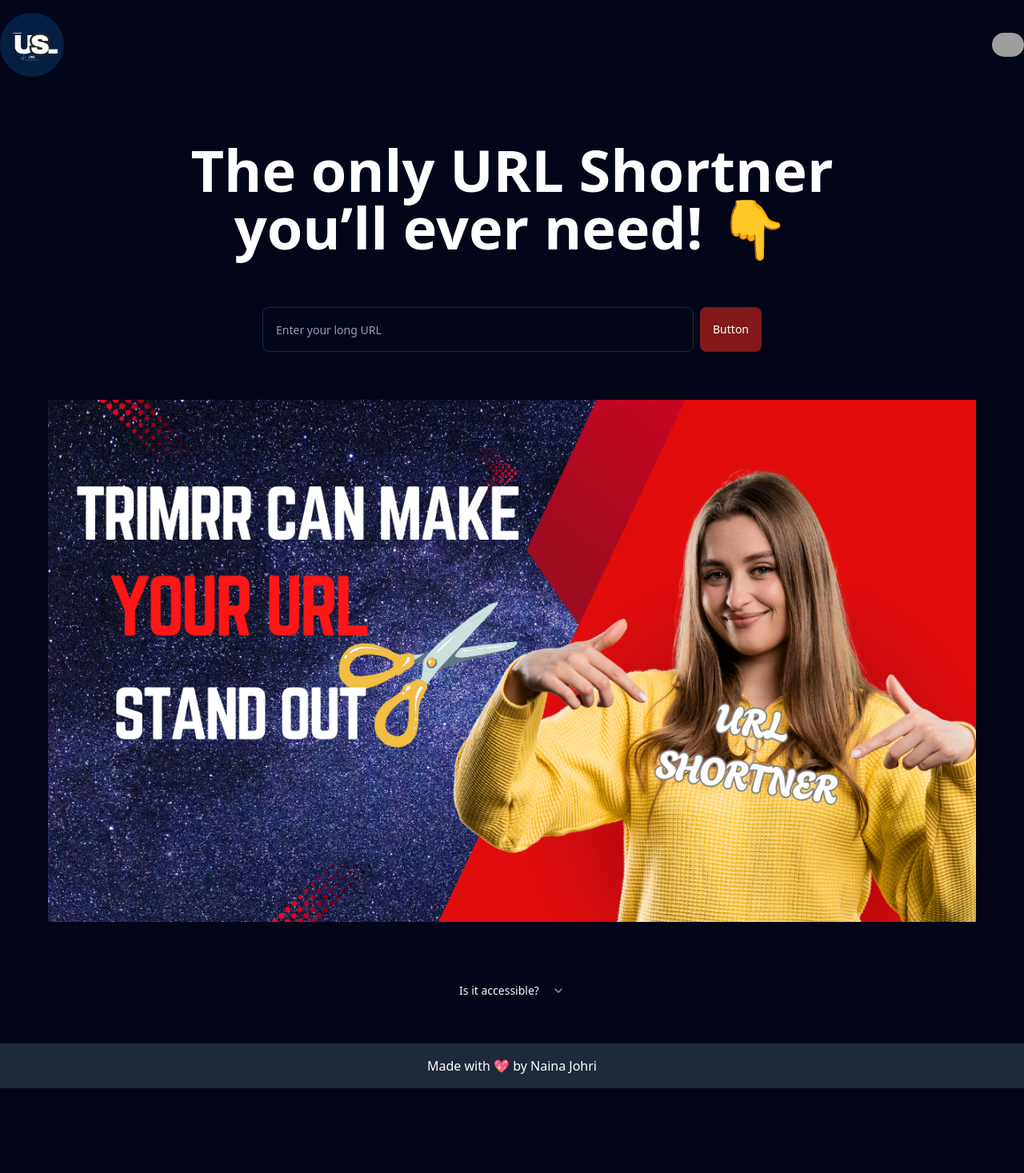
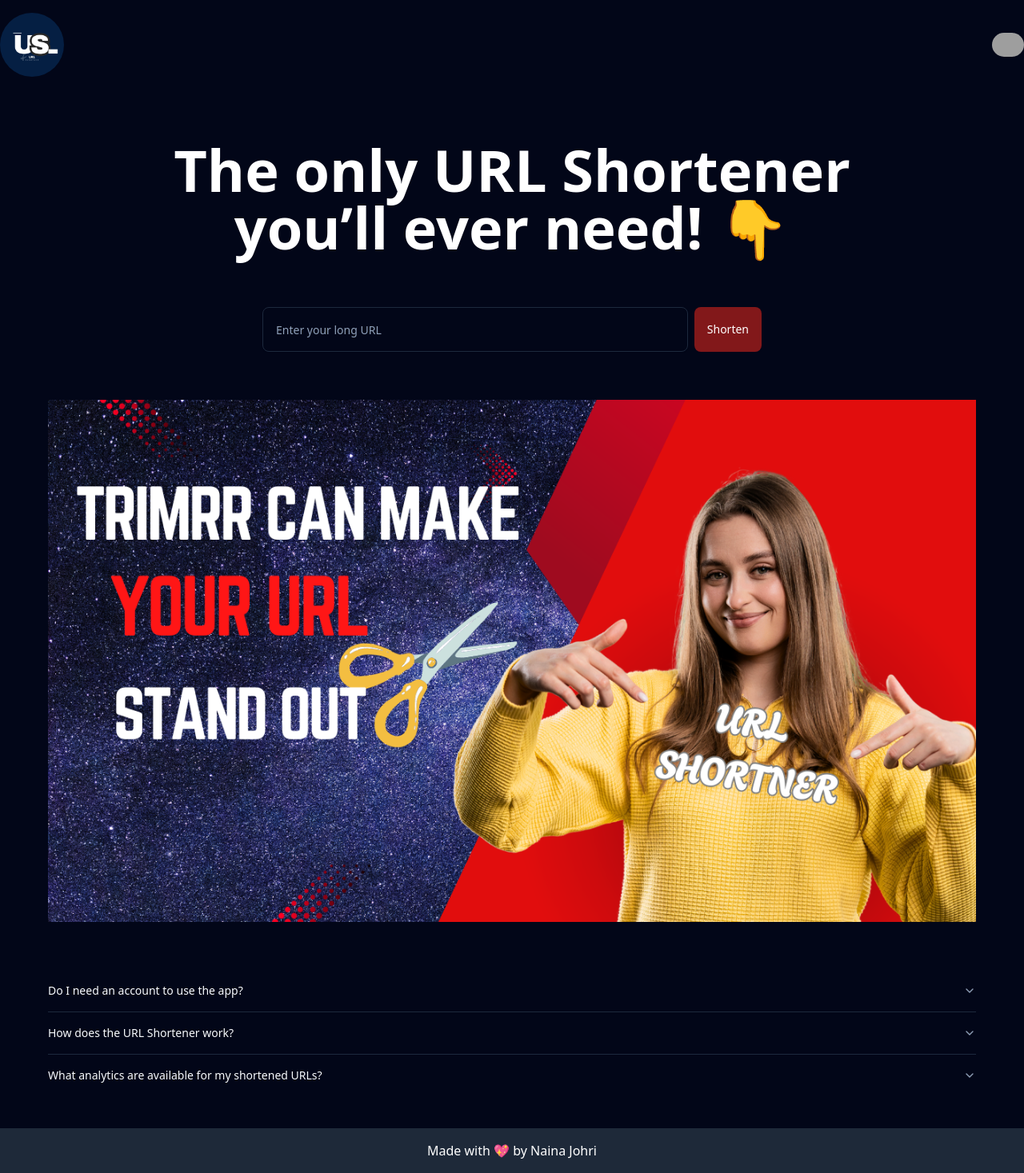
Before and after one commit to nainajohri95/urlshortener, a React (Vite) app: page / in a window 1280 px wide. Shown: the whole page at 80% size. Before the commit the page ends 1361 px from the top, so only its background shows below. Built offline with nearby package versions, Linux system fonts and the light colour scheme; grey boxes are pictures that could not be loaded.

Commit message:
changes made in landing page

```diff
--- a/src/pages/landing.tsx
+++ b/src/pages/landing.tsx
@@ -1,36 +1,55 @@
-import React from 'react'
-import banner from '../assets/banner.png'
-import { Input } from '@/components/ui/input'
-import { Button } from '@/components/ui/button'
+import React from 'react';
+import banner from '../assets/banner.png';
+import { Input } from '@/components/ui/input';
+import { Button } from '@/components/ui/button';
 import {
   Accordion,
   AccordionContent,
   AccordionItem,
   AccordionTrigger,
-} from "@/components/ui/accordion"
-
+} from "@/components/ui/accordion";
 
 const Landing = () => {
   return (
-    <div className='flex flex-col items-center'>
-      <h2 className='my-10 sm:my-16 text-4xl lg:text-7xl text-center justify-center text-white text-center font-extrabold'>The only URL Shortner <br /> you&rsquo;ll ever need! 👇</h2>
+    <div className="flex flex-col items-center">
+      <h2 className="my-10 sm:my-16 text-4xl lg:text-7xl text-center text-white font-extrabold">
+        The only URL Shortener <br /> you&rsquo;ll ever need! 👇
+      </h2>
+
+      {/* URL Input Form */}
       <form className="sm:h-14 flex flex-col sm:flex-row w-full md:w-2/4 gap-2">
-        <Input type="url" placeholder="Enter your long URL"className='h-full flex-1 py-4 px-4'/>
-        <Button type='submit' variant="destructive" className='h-full' >Button</Button>
+        <Input type="url" placeholder="Enter your long URL" className="h-full flex-1 py-4 px-4" />
+        <Button type="submit" variant="destructive" className="h-full cursor-pointer">Shorten</Button>
+      </form>
 
-      </form>
-      <img src={banner} alt="banner"  className='w-[200 px] my-15 md:px-11'/>
-      <Accordion type="single" collapsible>
-  <AccordionItem value="item-1">
-    <AccordionTrigger>Is it accessible?</AccordionTrigger>
-    <AccordionContent>
-      Yes. It adheres to the WAI-ARIA design pattern.
-    </AccordionContent>
-  </AccordionItem>
-</Accordion>
+      {/* Banner */}
+      <img src={banner} alt="banner" className=" my-15 md:px-11" />
 
+      {/* QNA*/}
+      <Accordion type="multiple" className="w-full md:px-11">
+        <AccordionItem value="item-1">
+          <AccordionTrigger>Do I need an account to use the app?</AccordionTrigger>
+          <AccordionContent>
+            Yes. Creating an account allows you to manage your URLs, view analytics, and customize your short URLs.
+          </AccordionContent>
+        </AccordionItem>
+
+        <AccordionItem value="item-2">
+          <AccordionTrigger>How does the URL Shortener work?</AccordionTrigger>
+          <AccordionContent>
+            When you enter a long URL, our system generates a short version of that URL. This shortened URL redirects to the original long URL when accessed.
+          </AccordionContent>
+        </AccordionItem>
+
+        <AccordionItem value="item-3">
+          <AccordionTrigger>What analytics are available for my shortened URLs?</AccordionTrigger>
+          <AccordionContent>
+            You can view the number of clicks, geolocation data of the clicks, and device type (mobile/desktop) for each of your shortened URLs.
+          </AccordionContent>
+        </AccordionItem>
+      </Accordion>
     </div>
-  )
-}
+  );
+};
 
-export default Landing
+export default Landing;
```
